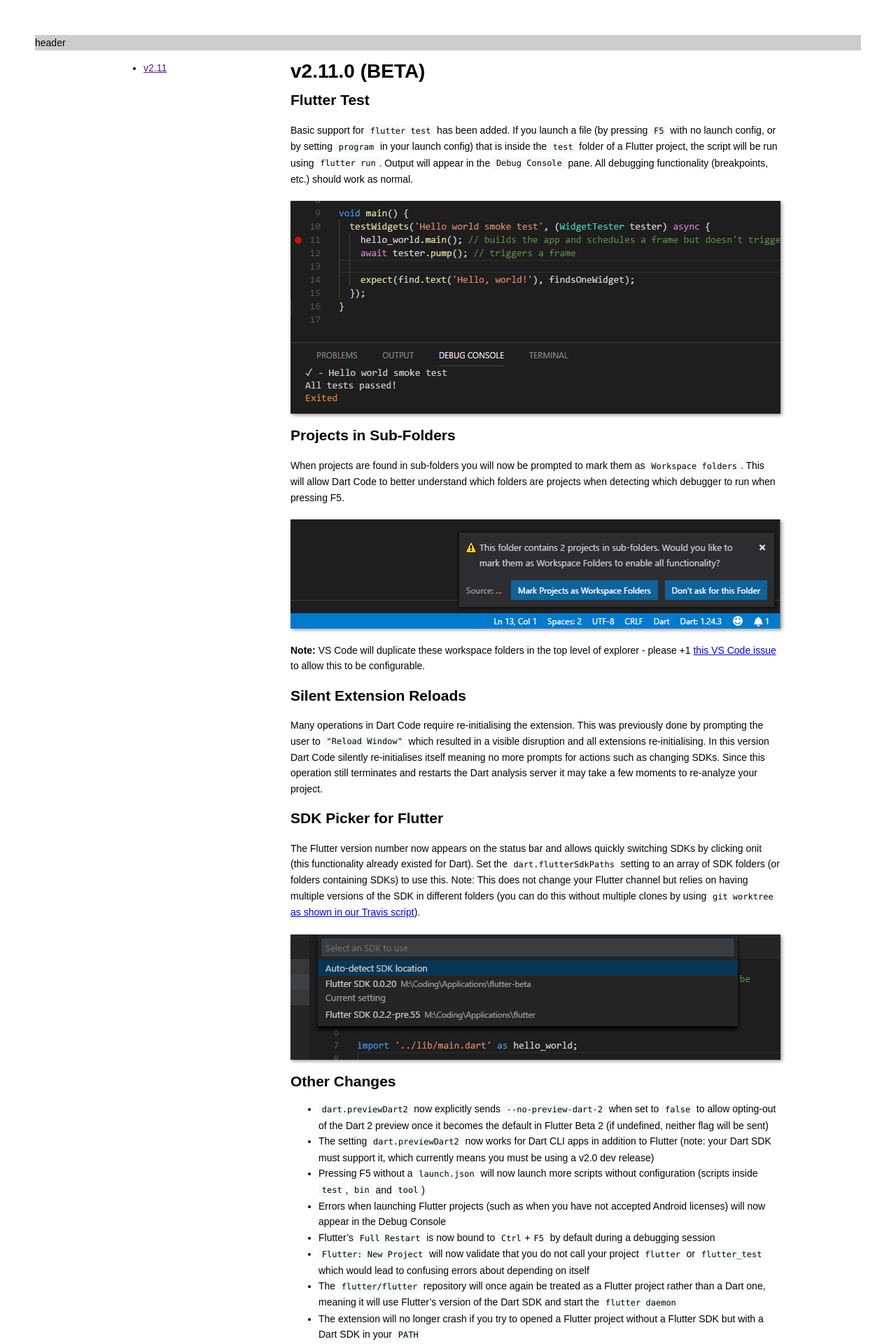
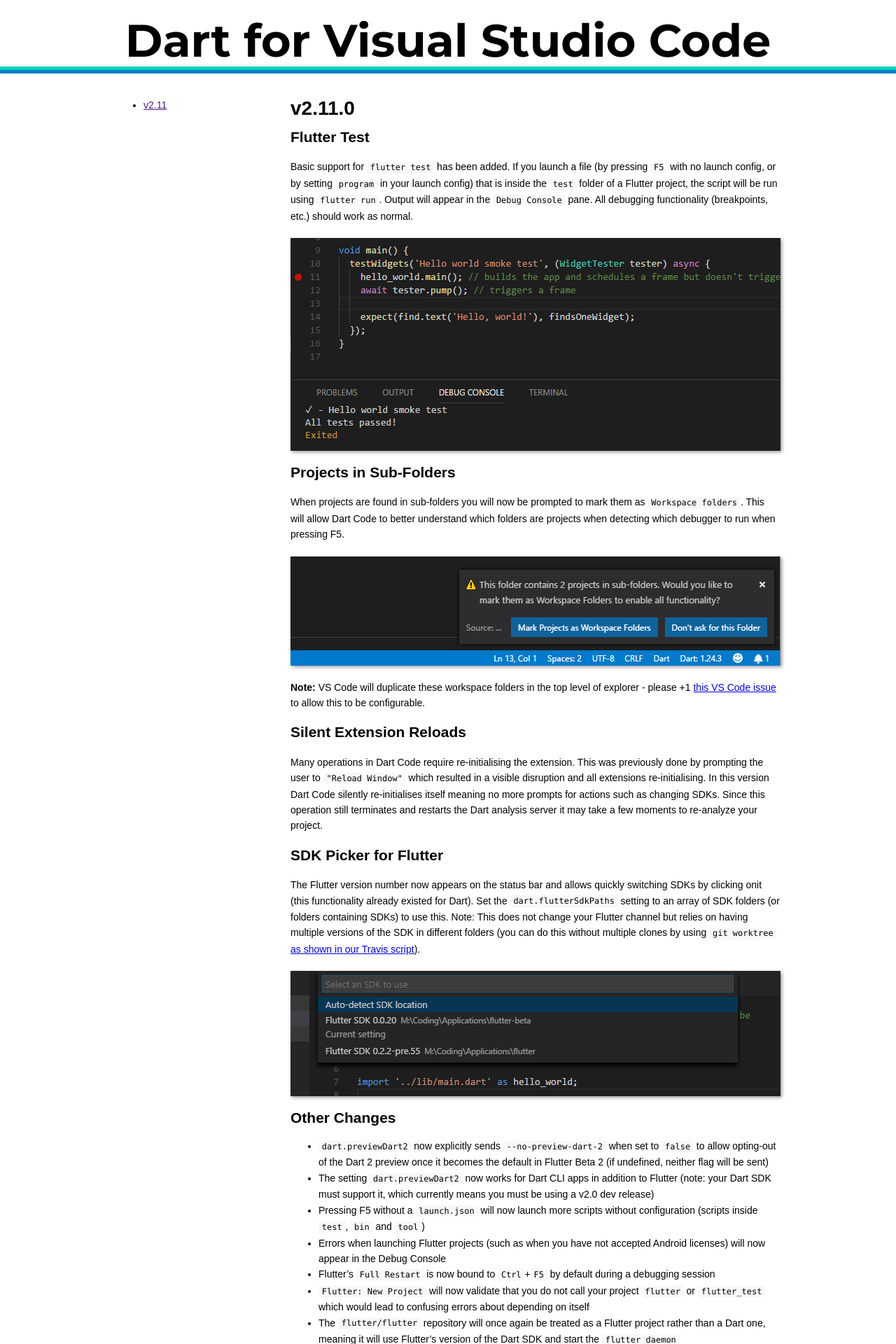
Before and after one commit to Dart-Code/Website, a Jekyll site: the page built from _releases/v2.11.md, in a window 1280 px wide. Shown: the top 1920 px of the page at 70% size. Built offline with Jekyll 4.4.1, drawn with Linux system fonts in a browser that asks for light colours.

Commit message:
Styling tweaks

```diff
--- a/_config.yml
+++ b/_config.yml
@@ -1,3 +1,4 @@
+site_name: Dart for Visual Studio Code
 collections:
   pages:
     output: true
--- a/_layouts/template.html
+++ b/_layouts/template.html
@@ -1,12 +1,15 @@
 <html>
 	<head>
-		<title>{{ page.title | escape }}</title>
+		<title>{{ page.title | escape }} - {{ site.site_name }}</title>
 		<link rel="stylesheet" href="/css/main.css" />
 		<link rel="stylesheet" href="/css/code.css" />
+		<link href="https://fonts.googleapis.com/css?family=Montserrat:400,700" rel="stylesheet">
 	</head>
 <body>
 	<header>
-		header
+		<div class="title">
+			{{ site.site_name }}
+		</div>
 	</header>
 	{{ content }}
 	<footer>
--- a/_releases/v2.11.md
+++ b/_releases/v2.11.md
@@ -2,7 +2,7 @@
 title: v2.11
 ---
 
-# v2.11.0 (BETA)
+# v2.11.0
 
 ## Flutter Test
 
--- a/css/main.scss
+++ b/css/main.scss
@@ -10,8 +10,9 @@
 	font-family: Arial, Helvetica, sans-serif;
 	font-size: 14px;
 	line-height: 1.6em;
-	margin: 50px;
+	margin: 0;
 	display: grid;
+	grid-row-gap: 20px;
 	grid-column-gap: 50px;
 	grid-template-columns: auto 200px 700px auto;
 	grid-template-areas:
@@ -26,7 +27,17 @@
 
 header {
 	grid-area: header;
-	background-color: #ccc;
+	border-bottom: 5px solid #0081C6;
+}
+
+header .title {
+	padding: 25px 15px 5px;
+	text-align: center;
+	font-family: "Montserrat", sans-serif;
+	font-size: 65px;
+	line-height: 1em;
+	font-weight: bold;
+	border-bottom: 5px solid #00D2B8;
 }
 
 nav {
@@ -42,7 +53,7 @@
 }
 
 code {
-	font-family: Menlo, Monaco, Consolas, "Courier New", monospace;
+	font-family: "Menlo", "Monaco", "Consolas", "Courier New", monospace;
 	font-size: 12px;
 	background-color: #f6f8fa;
 	border-radius: 3px;
@@ -73,7 +84,7 @@
 	tab-size: 2;
 }
 
-pre.highlight, img {
+main pre.highlight, main img {
 	box-shadow: 2px 2px 5px #999999;
 }
 
```
